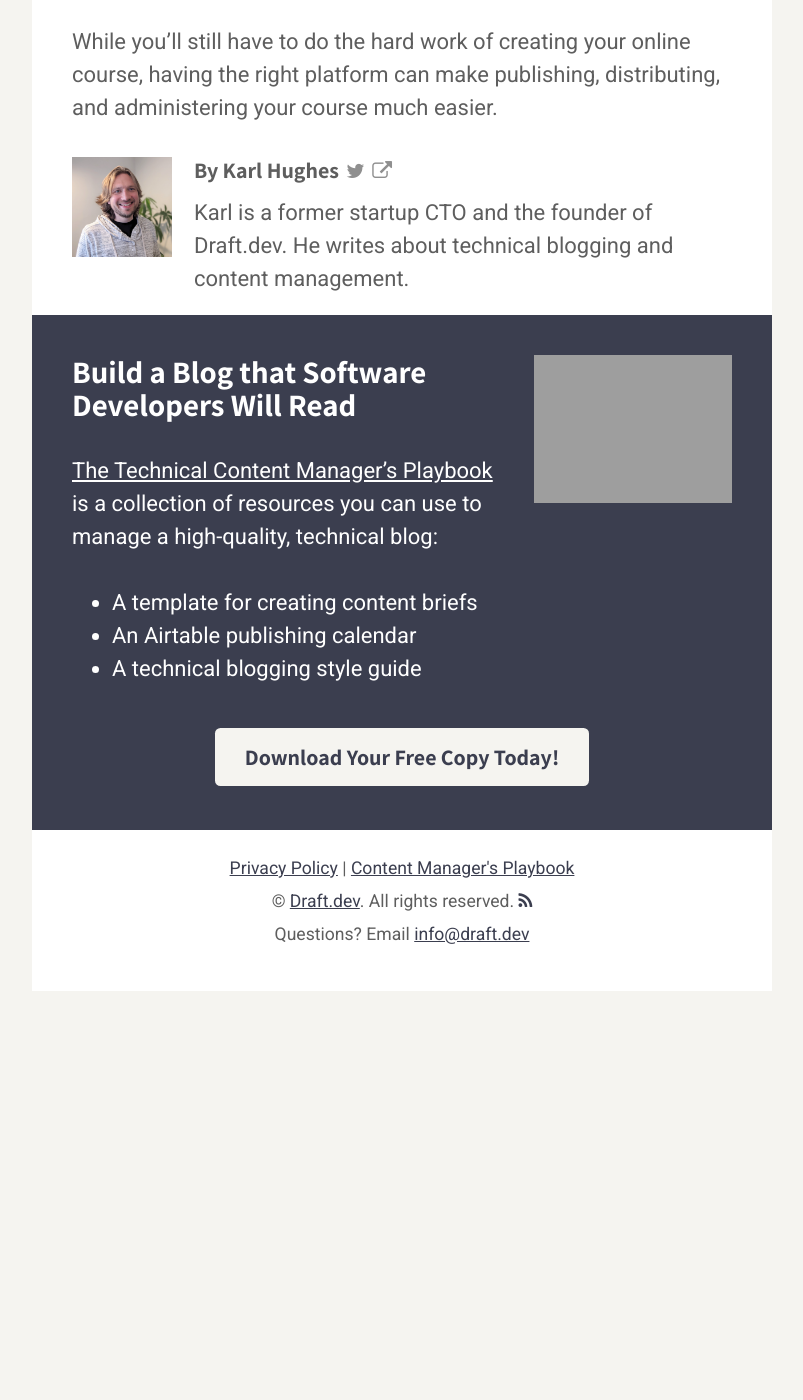
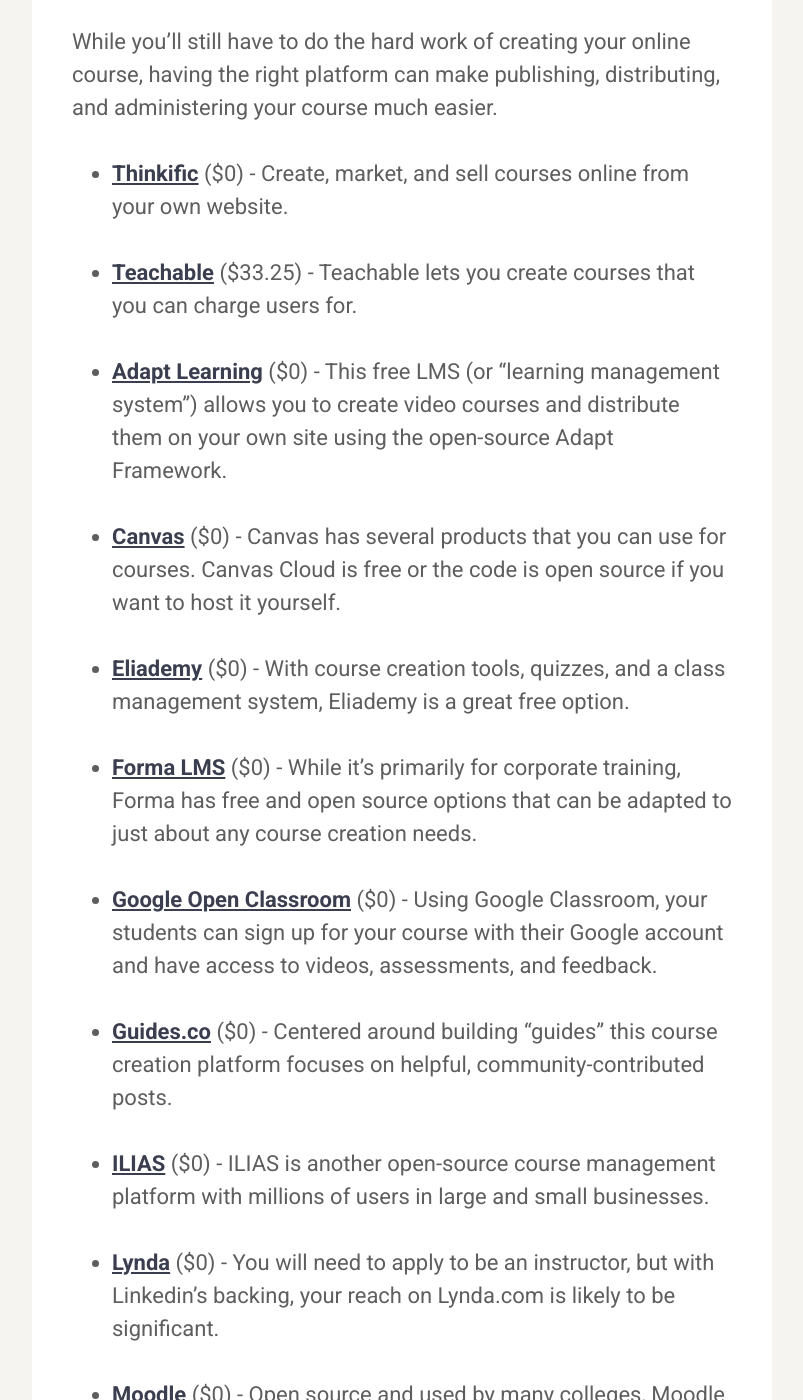
Before and after one commit to karllhughes/learn, a Jekyll site: the page built from _posts/2020-12-19-course-creators.md, in a window 1280 px wide and 1400 px high, scrolled down 2382 px. Shown: the whole window, without its empty margins (238-1041 px from the left). Built offline with Jekyll 4.4.1, drawn with Linux system fonts in a browser that asks for light colours; a script that is not in the unit is left out; before the commit the page ends 3373 px from its top, so only the background shows below that; some of the changed text lies outside the part shown.

Commit message:
Update Posts “2020-12-19-course-creators”

```diff
--- a/_posts/2020-12-19-course-creators.md
+++ b/_posts/2020-12-19-course-creators.md
@@ -30,3 +30,41 @@
 This list is meant to provide a jumping-off point. I've tried to highlight many of the best course creation platforms available and give you a little bit of information about each one. Some are free and open-source, while others are paid and full of time-saving features.
 
 While you'll still have to do the hard work of creating your online course, having the right platform can make publishing, distributing, and administering your course much easier.
+
+- **[Thinkific](https://www.shareasale.com/r.cfm?b=775702&u=1653894&m=61624)** ($0) - Create, market, and sell courses online from your own website.
+
+- **[Teachable](https://teachable.com/)** ($33.25) - Teachable lets you create courses that you can charge users for.
+
+- **[Adapt Learning](https://www.adaptlearning.org/)** ($0) - This free LMS (or "learning management system") allows you to create video courses and distribute them on your own site using the open-source Adapt Framework.
+
+- **[Canvas](https://www.canvaslms.com/)** ($0) - Canvas has several products that you can use for courses. Canvas Cloud is free or the code is open source if you want to host it yourself.
+
+- **[Eliademy](https://eliademy.com/)** ($0) - With course creation tools, quizzes, and a class management system, Eliademy is a great free option.
+
+- **[Forma LMS](https://www.formalms.org/)** ($0) - While it's primarily for corporate training, Forma has free and open source options that can be adapted to just about any course creation needs.
+
+- **[Google Open Classroom](https://edu.google.com/openonline/edukit/index.html)** ($0) - Using Google Classroom, your students can sign up for your course with their Google account and have access to videos, assessments, and feedback.
+
+- **[Guides.co](http://guides.co/)** ($0) - Centered around building "guides" this course creation platform focuses on helpful, community-contributed posts.
+
+- **[ILIAS](https://www.ilias.de/docu/goto_docu_root_1.html)** ($0) - ILIAS is another open-source course management platform with millions of users in large and small businesses.
+
+- **[Lynda](https://www.lynda.com/aboutus/become-an-instructor)** ($0) - You will need to apply to be an instructor, but with Linkedin's backing, your reach on Lynda.com is likely to be significant.
+
+- **[Moodle](https://moodle.org/)** ($0) - Open source and used by many colleges, Moodle also offers recommended hosting options if you're not sure how to get started.
+
+- **[Opigno](https://www.opigno.org/en)** ($0) - A full-featured LMS built on the popular PHP framework, Drupal, Opigno can handle single courses and paid subscriptions.
+
+- **[Pluralsight](https://www.pluralsight.com/teach)** ($0) - Pluralsight also requires an application in exchange for a wider, built-in reach. It's especially popular with developers and technical topics.
+
+- **[Skillshare](https://www.skillshare.com/teach)** ($0) - Skillshare helps you create your course, distribute it, and make money with paid content.
+
+- **[Snapguide](https://snapguide.com/)** ($0) - Create step-by-step guides to showcase your knowledge and help others learn about topics you know.
+
+- **[Udemy](https://www.udemy.com/)** ($0) - Once your course is live, students will be able to discover and buy it, earning you money every time.
+
+- **[eHow](http://www.ehow.com/write-for-ehow/)** ($0) - While you must be accepted as a contributor, writing for eHow might be a good way to show others that you're a leader in your industry or niche.
+
+-----
+
+What other course creators have you tried? [Email me](mailto:karl@draft.dev) to share your suggestions.
```
